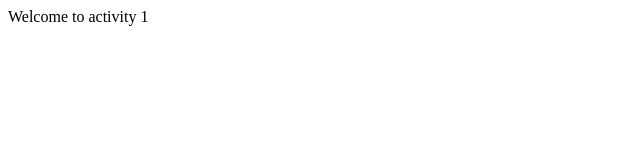
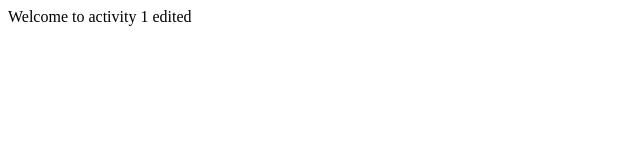
Before and after one commit to angelahbenigno/bspd-activity1, a plain HTML site: page index.html in a window 1280 px wide. Shown: the full height of the page, 0-640 px from the left. Drawn offline with Linux system fonts and the light colour scheme.

Commit message:
Update index.html
sample

```diff
--- a/index.html
+++ b/index.html
@@ -6,6 +6,6 @@
     <title>Activity 1</title>
 </head>
 <body>
-    Welcome to activity 1
+    Welcome to activity 1 edited
 </body>
 </html>
```
